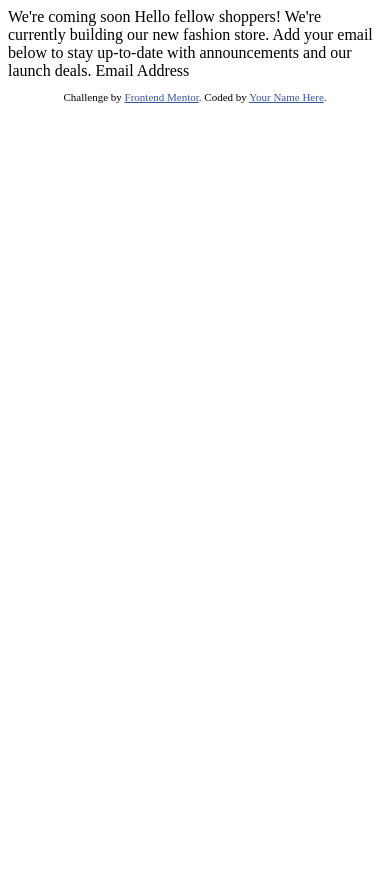
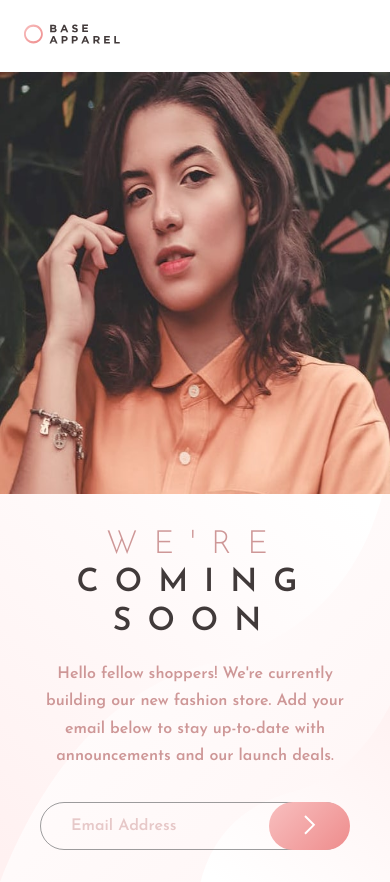
Before and after one commit to muhammadkevinpf/Base-Apparel, a plain HTML site: page index.html in a window 390 px wide. Before the commit the page ends 844 px from the top, so only its background shows below. Drawn offline with Linux system fonts and the light colour scheme.

Commit message:
add responsive design

```diff
--- /dev/null
+++ b/css/syles.scss
@@ -0,0 +1,166 @@
+@import url("https://fonts.googleapis.com/css2?family=Josefin+Sans:wght@300;400;600&display=swap");
+
+$colorDesaturated: hsl(0, 36%, 70%);
+$colorSoft: hsl(0, 93%, 68%);
+$colorNeutral: hsl(0, 6%, 24%);
+$gradient1: linear-gradient(135deg, hsl(0, 0%, 100%), hsl(0, 100%, 98%));
+$gradient2: linear-gradient(135deg, hsl(0, 80%, 86%) 0%, hsl(0, 74%, 74%));
+$fontSizeBody: 16px;
+$mainFont: "Josefin Sans", sans-serif;
+* {
+  padding: 0;
+  margin: 0;
+  box-sizing: border-box;
+  font-family: $mainFont;
+}
+
+*:focus {
+  outline: none;
+}
+
+.attribution {
+  font-size: 11px;
+  text-align: center;
+}
+.attribution a {
+  color: hsl(228, 45%, 44%);
+}
+
+.container {
+  display: flex;
+  height: 100vh;
+}
+
+.welcome {
+  background-image: url(../images/bg-pattern-desktop.svg), $gradient1,
+    $gradient2;
+  background-size: cover;
+  padding: 75px 150px;
+  flex: 55%;
+}
+
+.welcome-container {
+  display: flex;
+  flex-direction: column;
+  justify-content: center;
+  height: 100%;
+  width: 70%;
+  .typography-header {
+    font-size: 3rem;
+    font-weight: 600;
+    letter-spacing: 1.6rem;
+    color: $colorNeutral;
+    line-height: 1.2em;
+    text-transform: uppercase;
+    span {
+      font-weight: 300;
+      color: $colorDesaturated;
+    }
+  }
+  .typography-body {
+    font-weight: 600;
+    color: $colorDesaturated;
+    font-size: $fontSizeBody;
+    line-height: 2rem;
+    margin-top: 20px;
+  }
+}
+
+.hero-image {
+  flex: 30%;
+  background-image: url(../images/hero-desktop.jpg);
+}
+
+.input {
+  display: flex;
+  margin-top: 2em;
+  width: 100%;
+  height: 3.5rem;
+  ::placeholder {
+    color: $colorDesaturated;
+    opacity: 0.5;
+  }
+  #email-subscribe {
+    flex: 80%;
+    border: 1px solid rgba(58, 62, 65, 0.5);
+    border-radius: 30px;
+    padding: 15px 30px;
+    font-weight: 600;
+    color: $colorDesaturated;
+    font-size: $fontSizeBody;
+    background: transparent;
+    position: relative;
+  }
+  #button-subscribe {
+    flex: 2%;
+    background: $gradient2;
+    border: none;
+    border-radius: 30px;
+    padding: 20px;
+    margin-left: -7rem;
+    z-index: 2;
+    cursor: pointer;
+  }
+}
+
+.small-logo {
+  display: none;
+}
+
+@media only screen and (max-width: 600px) {
+  .container {
+    flex-direction: column;
+    height: auto;
+  }
+
+  .welcome {
+    padding: 0;
+    order: 2;
+    text-align: center;
+  }
+
+  .welcome-container {
+    padding: 2rem 2.5rem;
+    width: 100vw;
+    .typography-header {
+      font-size: 2rem;
+      letter-spacing: 1rem;
+    }
+    .typography-body {
+      font-size: 1rem;
+      line-height: 1.7rem;
+    }
+  }
+
+  .hero-image {
+    order: 1;
+    min-height: 50vh;
+    background-image: url(../images/hero-mobile.jpg) no-repeat;
+    background-size: 100% 150%;
+  }
+
+  .logo {
+    display: none;
+  }
+
+  .small-logo {
+    display: block;
+    background-color: #fff;
+    padding: 1.5rem;
+    img {
+      height: 20px;
+    }
+  }
+
+  .input {
+    height: 3rem;
+    #button-subscribe {
+      flex: 2%;
+      background: $gradient2;
+      border: none;
+      border-radius: 30px;
+      padding: 10px;
+      margin-left: -5rem;
+    }
+  }
+}
--- a/index.html
+++ b/index.html
@@ -1,33 +1,61 @@
 <!DOCTYPE html>
 <html lang="en">
   <head>
-  <meta charset="UTF-8">
-  <meta name="viewport" content="width=device-width, initial-scale=1.0"> <!-- displays site properly based on user's device -->
+    <meta charset="UTF-8" />
+    <meta name="viewport" content="width=device-width, initial-scale=1.0" />
 
-  <link rel="icon" type="image/png" sizes="32x32" href="./images/favicon-32x32.png">
-
+    <link
+      rel="icon"
+      type="image/png"
+      sizes="32x32"
+      href="./images/favicon-32x32.png"
+    />
+    <link href="./css/syles.css" rel="stylesheet" />
     <title>Frontend Mentor | Base Apparel coming soon page</title>
-
-  <!-- Feel free to remove these styles or customise in your own stylesheet 👍 -->
-  <style>
-    .attribution { font-size: 11px; text-align: center; }
-    .attribution a { color: hsl(228, 45%, 44%); }
-  </style>
   </head>
   <body>
+    <div class="container">
+      <div class="small-logo">
+        <img src="./images/logo.svg" alt="logo" />
+      </div>
+      <div class="welcome">
+        <div class="logo"><img src="./images/logo.svg" alt="logo" /></div>
+        <div class="welcome-container">
+          <h1 class="typography-header">
+            <span>we're</span>
+            coming soon
+          </h1>
+          <p class="typography-body">
+            Hello fellow shoppers! We're currently building our new fashion
+            store. Add your email below to stay up-to-date with announcements
+            and our launch deals.
+          </p>
 
-  We're coming soon
+          <div class="input">
+            <input
+              type="text"
+              id="email-subscribe"
+              placeholder="Email Address"
+            />
+            <button id="button-subscribe">
+              <img src="./images/icon-arrow.svg" />
+            </button>
+          </div>
+        </div>
+      </div>
+      <div class="hero-image" />
+    </div>
+    <!-- We're coming soon Hello fellow shoppers! We're currently building our new
+    fashion store. Add your email below to stay up-to-date with announcements
+    and our launch deals. Email Address -->
 
-  Hello fellow shoppers! We're currently building our new fashion store.
-  Add your email below to stay up-to-date with announcements and our launch deals.
-
-  Email Address
-
-  <footer>
+    <!-- <footer>
       <p class="attribution">
-      Challenge by <a href="https://www.frontendmentor.io?ref=challenge" target="_blank">Frontend Mentor</a>.
-      Coded by <a href="#">Your Name Here</a>.
+        Challenge by
+        <a href="https://www.frontendmentor.io?ref=challenge" target="_blank"
+          >Frontend Mentor</a
+        >. Coded by <a href="#">Your Name Here</a>.
       </p>
-  </footer>
+    </footer> -->
   </body>
 </html>
```
Also changed, not shown: css/syles.css (added), 1 other file. Lines whose indentation alone changed are shown as unchanged.
